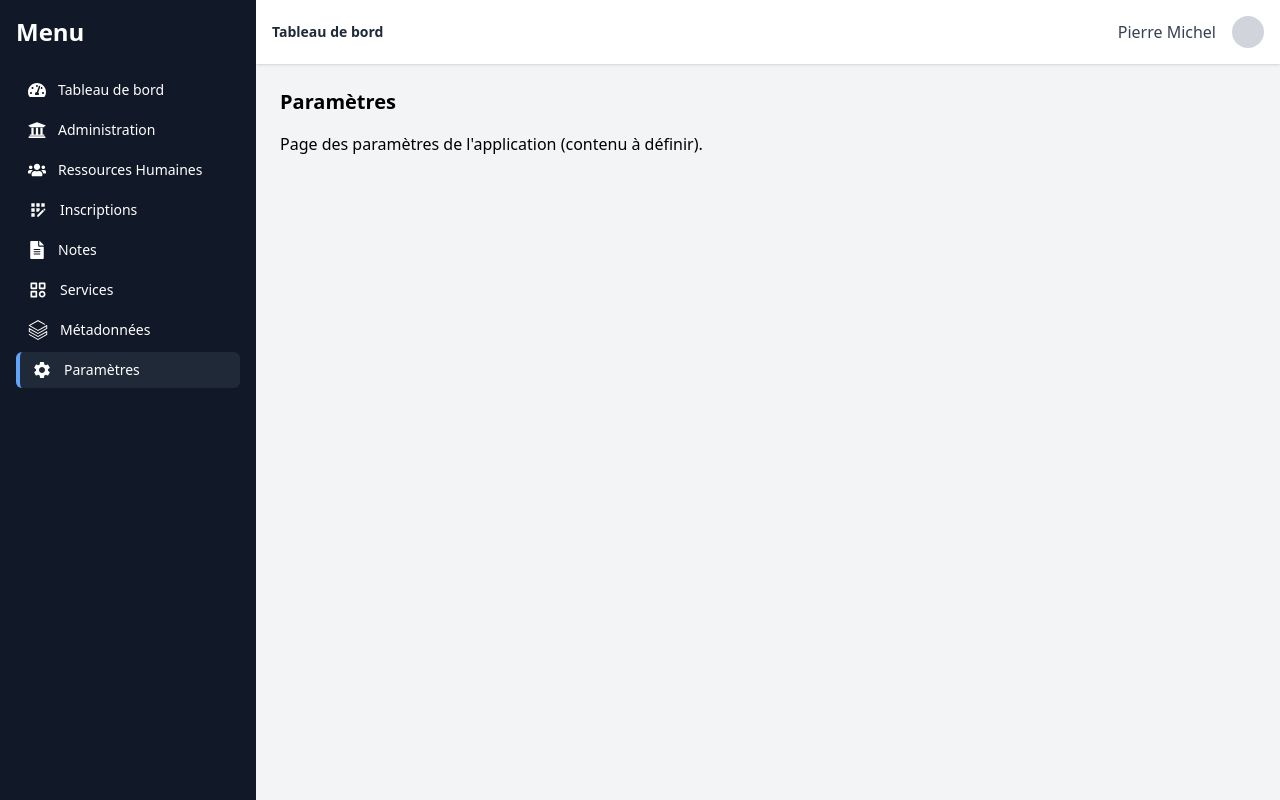
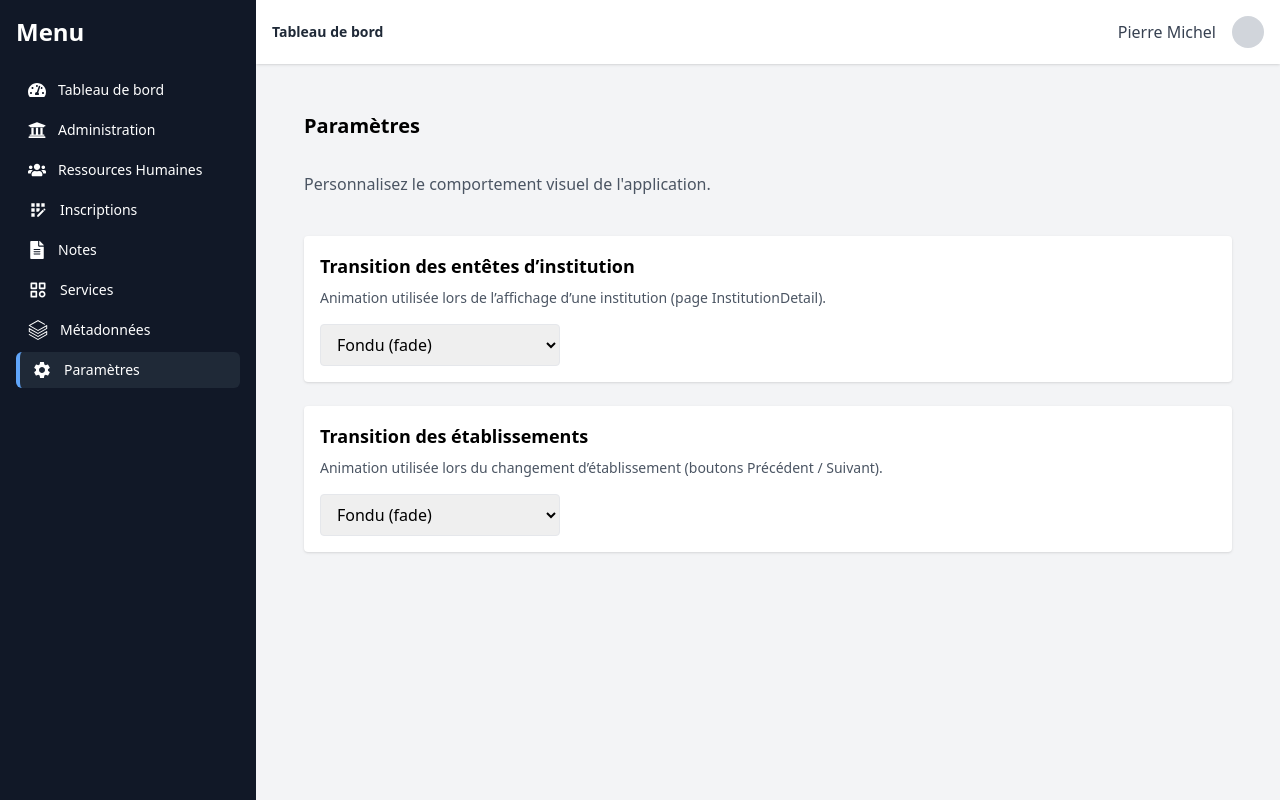
Before and after one commit to petermich29/gestion-academique, a React (Vite) app in the folder frontend/: page /parametres in a window 1280 px wide. Built offline with nearby package versions, Linux system fonts and the light colour scheme.

Commit message:
application des transitions sur institution etablissement et parametres

```diff
--- a/frontend/src/pages/Administration/EtablissementDetail.jsx
+++ b/frontend/src/pages/Administration/EtablissementDetail.jsx
@@ -1,10 +1,29 @@
 // src/pages/Administration/EtablissementDetail.jsx
 import React, { useEffect, useState } from "react";
-import { useParams, useLocation, useOutletContext, useNavigate } from "react-router-dom";
+import {
+  useParams,
+  useLocation,
+  useOutletContext,
+  useNavigate,
+} from "react-router-dom";
 import { BiSolidInstitution } from "react-icons/bi";
 import { FaChevronLeft, FaChevronRight } from "react-icons/fa";
+import { motion, AnimatePresence } from "framer-motion";
 
 const API_BASE_URL = "http://127.0.0.1:8000";
+
+const headerVariants = {
+  fade: {
+    initial: { opacity: 0 },
+    animate: { opacity: 1 },
+    exit: { opacity: 0 },
+  },
+  slide: {
+    initial: { x: 50, opacity: 0 },
+    animate: { x: 0, opacity: 1 },
+    exit: { x: -50, opacity: 0 },
+  },
+};
 
 const EtablissementDetail = () => {
   const { id, code } = useParams();
@@ -15,15 +34,24 @@ const EtablissementDetail = () => {
   const [institution, setInstitution] = useState(null);
   const [etablissement, setEtablissement] = useState(null);
 
-  // 🔹 Liste des établissements de l'institution
   const [etablissementsList, setEtablissementsList] = useState([]);
   const [currentIndex, setCurrentIndex] = useState(null);
 
-  // 🔹 Libellés pour le header
-  const etabLabel = etablissement?.label || etablissement?.nom || etablissement?.intitule;
+  const [animationType, setAnimationType] = useState("fade");
+
+  // Charger type d’animation depuis localStorage
+  useEffect(() => {
+    const type = localStorage.getItem("etabAnimation") || "fade";
+    setAnimationType(type);
+  }, []);
+
+  const etabLabel =
+    etablissement?.label ||
+    etablissement?.nom ||
+    etablissement?.intitule;
   const etabAbbrev = etablissement?.abbreviation || etabLabel;
 
-  // 🔹 Charger institution
+  // Charger institution
   useEffect(() => {
     fetch(`${API_BASE_URL}/api/institutions/${id}`)
       .then((res) => res.json())
@@ -31,7 +59,7 @@ const EtablissementDetail = () => {
       .catch((err) => console.error("Erreur fetch institution:", err));
   }, [id]);
 
-  // 🔹 Charger la liste complète des établissements de l'institution
+  // Charger la liste complète des établissements de l'institution
   useEffect(() => {
     fetch(`${API_BASE_URL}/api/composantes?institution_id=${id}`)
       .then((res) => res.json())
@@ -39,7 +67,6 @@ const EtablissementDetail = () => {
         const arr = Array.isArray(data) ? data : [];
         setEtablissementsList(arr);
 
-        // trouver l'index de l'établissement courant
         const idx = arr.findIndex((e) => {
           const eCode = e.code || e.composantes_code || e.id;
           return String(eCode) === String(code);
@@ -49,19 +76,17 @@ const EtablissementDetail = () => {
       .catch((err) => console.error("Erreur fetch établissements list:", err));
   }, [id, code]);
 
-  // 🔹 Mettre à jour l'établissement à chaque changement de "code" (URL) ou location.state
+  // Mettre à jour l'établissement à chaque changement de code ou de state
   useEffect(() => {
     if (location.state?.composante) {
       setEtablissement(location.state.composante);
     } else if (etablissementsList.length > 0) {
-      // trouver l'établissement dans la liste
       const found = etablissementsList.find((e) => {
         const eCode = e.code || e.composantes_code || e.id;
         return String(eCode) === String(code);
       });
       setEtablissement(found || null);
     } else {
-      // fallback: fetch depuis API si la liste n'est pas encore chargée
       fetch(`${API_BASE_URL}/api/composantes/${code}`)
         .then((res) => res.json())
         .then((data) => setEtablissement(data))
@@ -69,18 +94,21 @@ const EtablissementDetail = () => {
     }
   }, [code, location.state, etablissementsList]);
 
-  // 🔹 Breadcrumb
+  // Breadcrumb
   useEffect(() => {
     if (institution && etabAbbrev && setBreadcrumb) {
       setBreadcrumb([
         { label: "Administration", path: "/administration" },
         { label: institution.nom, path: `/institution/${id}` },
-        { label: etabAbbrev, path: `/institution/${id}/etablissement/${code}` },
+        {
+          label: etabAbbrev,
+          path: `/institution/${id}/etablissement/${code}`,
+        },
       ]);
     }
   }, [institution, etabAbbrev, id, code, setBreadcrumb]);
 
-  // 🔹 Navigation Back / Next entre établissements
+  // Navigation Back / Next
   const handlePrevEtablissement = () => {
     if (currentIndex === null || currentIndex <= 0) return;
     const prev = etablissementsList[currentIndex - 1];
@@ -89,19 +117,35 @@ const EtablissementDetail = () => {
   };
 
   const handleNextEtablissement = () => {
-    if (currentIndex === null || currentIndex >= etablissementsList.length - 1) return;
+    if (
+      currentIndex === null ||
+      currentIndex >= etablissementsList.length - 1
+    )
+      return;
     const next = etablissementsList[currentIndex + 1];
     const nextCode = next.code || next.composantes_code || next.id;
     if (nextCode) navigate(`/institution/${id}/etablissement/${nextCode}`);
   };
 
   const isFirst = currentIndex === 0 || currentIndex === null;
-  const isLast = currentIndex === null || currentIndex === etablissementsList.length - 1;
+  const isLast =
+    currentIndex === null ||
+    currentIndex === etablissementsList.length - 1;
 
   if (!institution || !etablissement) return <p>Chargement...</p>;
 
   return (
     <div className="p-6 flex flex-col gap-6">
+      <AnimatePresence mode="wait">
+        <motion.div
+          key={code} // clé dynamique pour relancer l'animation à chaque établissement
+          initial="initial"
+          animate="animate"
+          exit="exit"
+          variants={headerVariants[animationType]}
+          transition={{ duration: 0.4 }}
+          className="flex flex-col gap-6"
+        >
           {/* HEADER DYNAMIQUE */}
           <div className="flex items-center justify-between gap-4">
             <div className="flex items-center gap-4">
@@ -110,7 +154,9 @@ const EtablissementDetail = () => {
                 <h1 className="text-2xl font-bold">
                   {etabLabel}
                   {etablissement.abbreviation && (
-                <span className="ml-2 text-gray-500 text-lg">({etablissement.abbreviation})</span>
+                    <span className="ml-2 text-gray-500 text-lg">
+                      ({etablissement.abbreviation})
+                    </span>
                   )}
                 </h1>
                 <p className="text-gray-600 text-sm">
@@ -159,6 +205,8 @@ const EtablissementDetail = () => {
               Code établissement : <span className="font-mono">{code}</span>
             </p>
           </div>
+        </motion.div>
+      </AnimatePresence>
     </div>
   );
 };
--- a/frontend/src/pages/Parametres/Parametres.jsx
+++ b/frontend/src/pages/Parametres/Parametres.jsx
@@ -1,11 +1,68 @@
 // src/pages/parametres/Parametres.jsx
-import React from "react";
+import React, { useEffect, useState } from "react";
 
 const Parametres = () => {
+  const [headerAnimation, setHeaderAnimation] = useState("fade");
+  const [etabAnimation, setEtabAnimation] = useState("fade");
+
+  // Charger les valeurs au montage
+  useEffect(() => {
+    const savedHeader = localStorage.getItem("headerAnimation") || "fade";
+    const savedEtab = localStorage.getItem("etabAnimation") || "fade";
+    setHeaderAnimation(savedHeader);
+    setEtabAnimation(savedEtab);
+  }, []);
+
+  const handleHeaderChange = (e) => {
+    const value = e.target.value;
+    setHeaderAnimation(value);
+    localStorage.setItem("headerAnimation", value);
+  };
+
+  const handleEtabChange = (e) => {
+    const value = e.target.value;
+    setEtabAnimation(value);
+    localStorage.setItem("etabAnimation", value);
+  };
+
   return (
-    <div>
-      <h1 className="text-xl font-semibold mb-4">Paramètres</h1>
-      <p>Page des paramètres de l'application (contenu à définir).</p>
+    <div className="p-6 flex flex-col gap-6">
+      <h1 className="text-xl font-semibold mb-2">Paramètres</h1>
+      <p className="text-gray-600 mb-4">
+        Personnalisez le comportement visuel de l'application.
+      </p>
+
+      {/* Paramètre animation header Institution */}
+      <div className="bg-white rounded shadow p-4 flex flex-col gap-2">
+        <h2 className="font-semibold text-lg">Transition des entêtes d’institution</h2>
+        <p className="text-sm text-gray-600">
+          Animation utilisée lors de l’affichage d’une institution (page InstitutionDetail).
+        </p>
+        <select
+          value={headerAnimation}
+          onChange={handleHeaderChange}
+          className="mt-2 border rounded px-3 py-2 w-60 focus:outline-none focus:ring focus:border-blue-300"
+        >
+          <option value="fade">Fondu (fade)</option>
+          <option value="slide">Glissement (slide)</option>
+        </select>
+      </div>
+
+      {/* Paramètre animation Etablissement */}
+      <div className="bg-white rounded shadow p-4 flex flex-col gap-2">
+        <h2 className="font-semibold text-lg">Transition des établissements</h2>
+        <p className="text-sm text-gray-600">
+          Animation utilisée lors du changement d’établissement (boutons Précédent / Suivant).
+        </p>
+        <select
+          value={etabAnimation}
+          onChange={handleEtabChange}
+          className="mt-2 border rounded px-3 py-2 w-60 focus:outline-none focus:ring focus:border-blue-300"
+        >
+          <option value="fade">Fondu (fade)</option>
+          <option value="slide">Glissement (slide)</option>
+        </select>
+      </div>
     </div>
   );
 };
```
Lines whose indentation alone changed are shown as unchanged.
